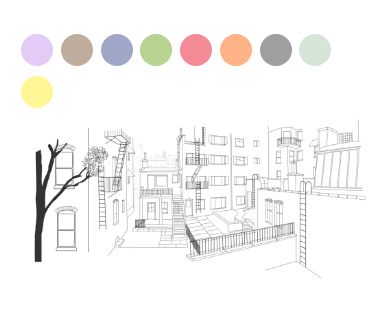
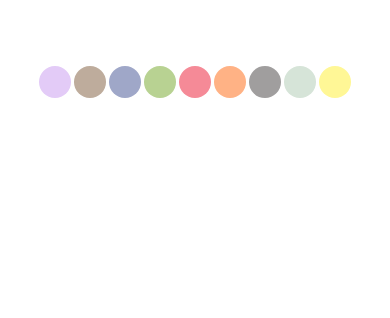
Before and after one commit to jokedewinter/rearwindow, a PHP site: page / in a window 390 px wide. Shown: the part 80-398 px from the top of the page. Run offline with PHP 8.4, Linux system fonts and the light colour scheme.

Commit message:
Some flex-box to space the little buttons nicely

```diff
--- a/css/screen.css
+++ b/css/screen.css
@@ -170,11 +170,20 @@ ul {
 
 
 	.rearwindow__images {
-		width: 100%;
+		width: 90%;
+		margin: 0 auto;
 		position: relative;
+		display: flex;
+		justify-content: space-around;
+		flex-direction: row;
+	}
+
+	.rearwindow__images-courtyard {
+		display: none;
 	}
 
 	.rearwindow__images a {
+
 		width: 2em;
 		height: 2em;
 		margin: 0.1em;
@@ -204,6 +213,10 @@ ul {
 
 @media screen and ( max-width: 599px ) {
 
+	.rearwindow__areas {
+		width: 90%;
+		margin: 0 auto 2em auto;
+	}
 
 	.rearwindow__areas li {
 
@@ -215,7 +228,7 @@ ul {
 
 .rearwindow__areas li:target {
 
-		height: 400px;
+		height: 430px;
 
 		width: 100%;
 }
```
